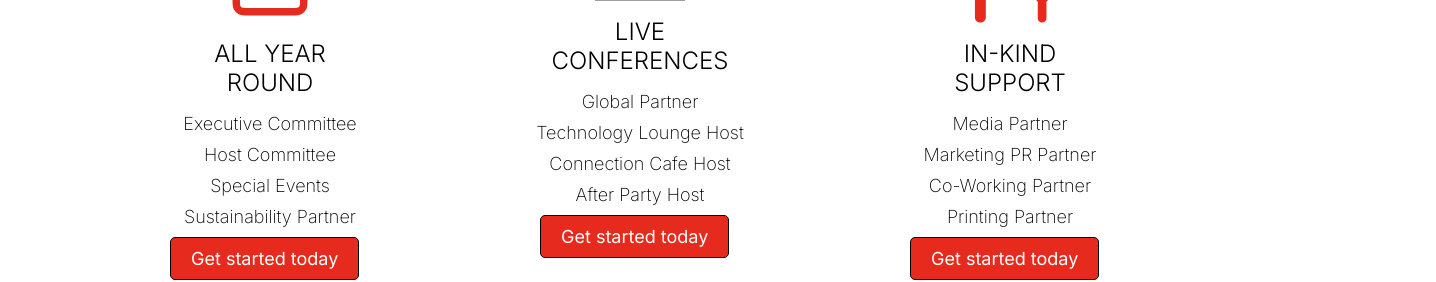
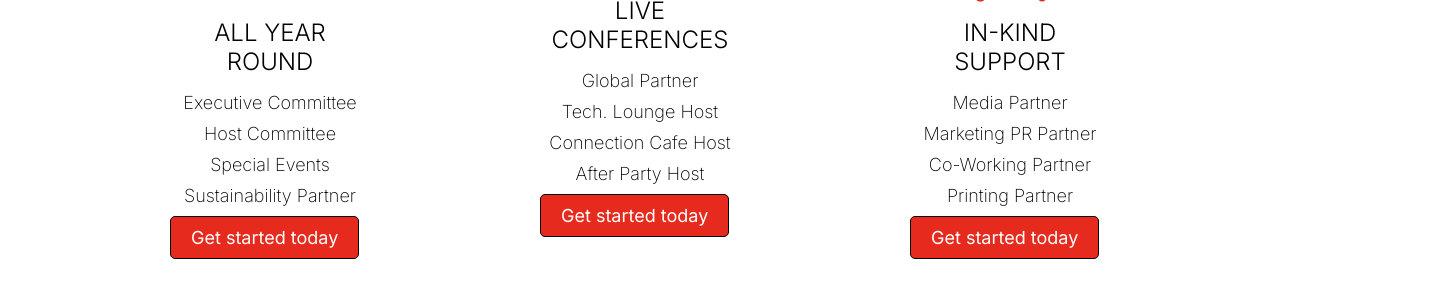
Before and after one commit to DeveshKamble/TEDxIITGuwahatiWebsite, a React (Create React App) app: page /Partners in a window 1280 px wide. Shown: the part 2335-2617 px from the top of the page, 1436 px wide, since content can reach past the window. Built offline with nearby package versions, Linux system fonts and the light colour scheme; grey boxes are pictures that could not be loaded.

Commit message:
overflow fix

```diff
--- a/src/components/partners/OurAudience.js
+++ b/src/components/partners/OurAudience.js
@@ -20,9 +20,9 @@ const Strip = ({ image, title, content }) => {
           }}>
           {title}
         </div>
-        <p className={styles.content}
+        <span className={styles.content}
           style={{
-            width: '55vw',
+            // width: '55vw',
             textAlign: 'center',
             fontWeight: '250'
           }}
--- a/src/components/partners/SponsOptunity.js
+++ b/src/components/partners/SponsOptunity.js
@@ -30,9 +30,9 @@ const Strip = ({ image, title, content }) => {
         >
           {title}
         </div>
-        <p className={styles.content} style={{ width: '55vw', textAlign: 'center', fontWeight: '250' }}>
+        <span className={styles.content} style={{  textAlign: 'center', fontWeight: '250' }}>
           {linesWithMargin}
-        </p>
+        </span>
       </div>
     </div>
   );
@@ -44,7 +44,7 @@ const SponsOptunity = () => {
 
   const sponsorshipItems = [
     { title: 'ALL YEAR ROUND', content: 'Executive Committee<br/> Host Committee<br/> Special Events<br/>Sustainability Partner', image: '/svgs/year-round.svg' },
-    { title: 'LIVE CONFERENCES', content: 'Global Partner<br/>Technology Lounge Host<br/> Connection Cafe Host<br/>After Party Host', image: '/svgs/attendees.svg' },
+    { title: 'LIVE CONFERENCES', content: 'Global Partner<br/>Tech. Lounge Host<br/> Connection Cafe Host<br/>After Party Host', image: '/svgs/attendees.svg' },
     { title: 'IN-KIND SUPPORT', content: 'Media Partner<br/> Marketing PR Partner<br/> Co-Working Partner<br/>Printing Partner', image: '/svgs/kind_support.svg' },
   ];
 
@@ -70,7 +70,7 @@ const SponsOptunity = () => {
               Sponsorship Opportunities
             </span>
           </h1>
-          <p style={{ width: '35vw' }} className={styles.content}>
+          <p style={{ width: '45vw' }} className={styles.content}>
             Below are just a few of this year's sponsorship opportunities. To learn more, just click the button below
           </p>
         </div>
```
